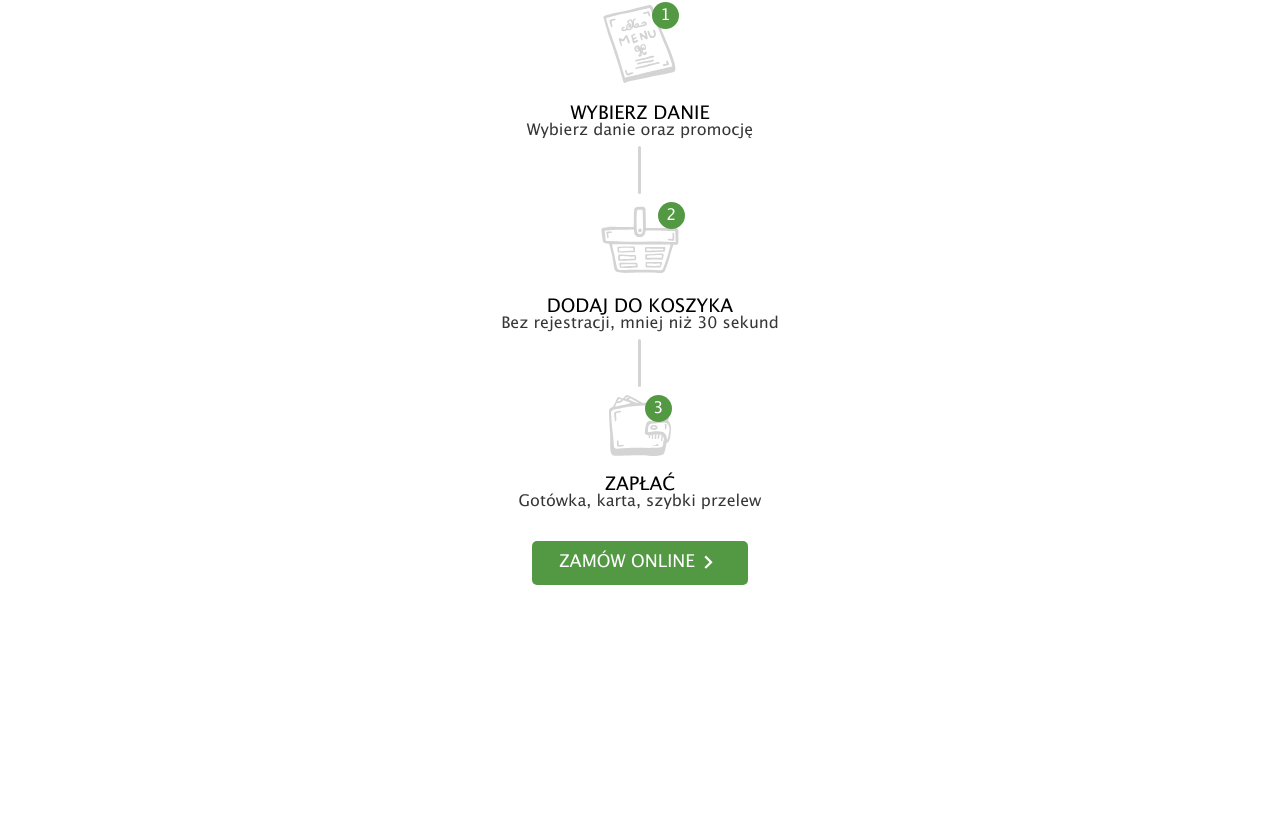
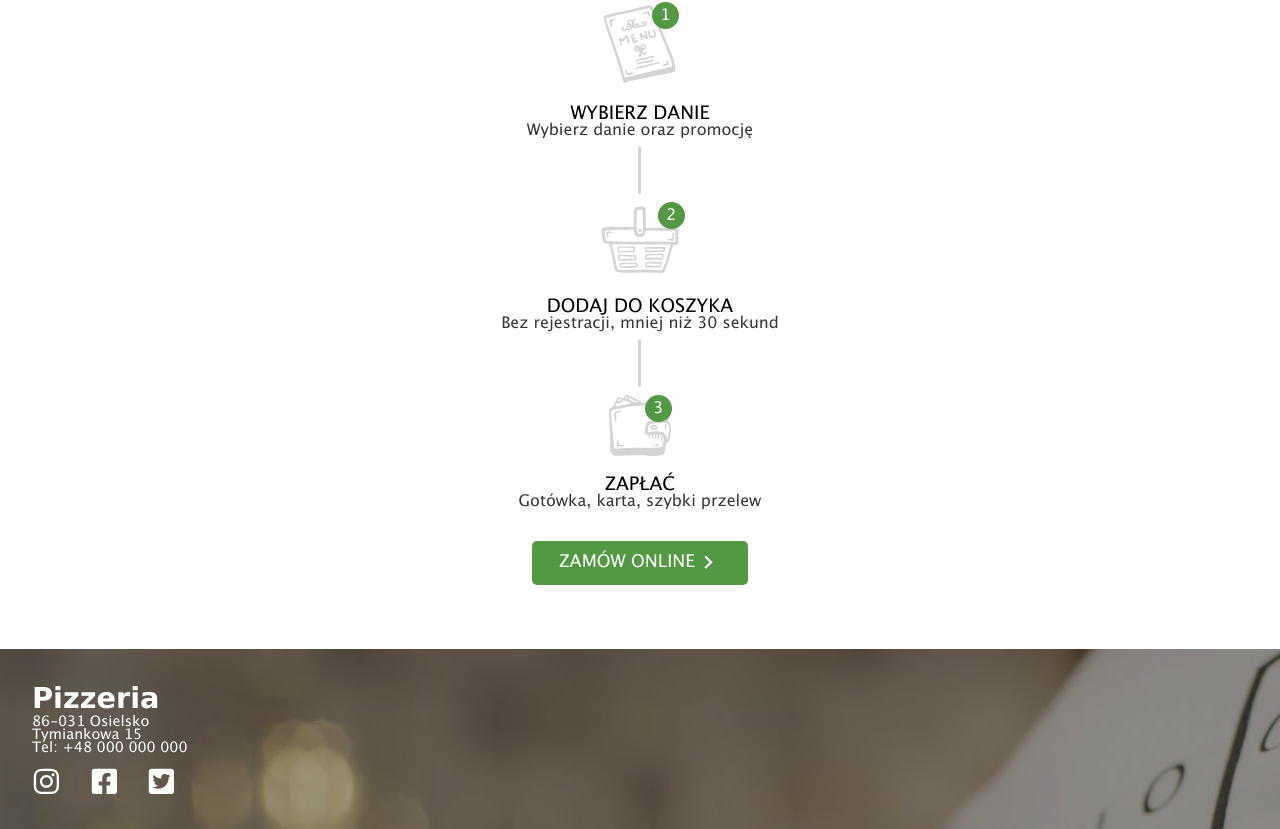
Before and after one commit to Mertinn/react-pizza, a React (Create React App) app: page / in a window 1280 px wide. Shown: the part 2240-3069 px from the top of the page. Before the commit the page ends 2889 px from the top, so only its background shows below. Built offline with nearby package versions, Linux system fonts and the light colour scheme.

Commit message:
Styled footer

```diff
--- /dev/null
+++ b/src/components/Footer/index.tsx
@@ -0,0 +1,32 @@
+import React from "react";
+import { FaFacebookSquare, FaInstagram, FaTwitterSquare } from "react-icons/fa";
+import { FooterContainer, SocialsList, TextContainer } from "./styles";
+
+const Footer = () => {
+  return (
+    <FooterContainer>
+      <TextContainer>
+        <h1>Pizzeria</h1>
+        <p>86-031 Osielsko</p>
+        <p>Tymiankowa 15</p>
+        <p>Tel: +48 000 000 000</p>
+
+        <br />
+
+        <SocialsList>
+          <li>
+            <FaInstagram />
+          </li>
+          <li>
+            <FaFacebookSquare />
+          </li>
+          <li>
+            <FaTwitterSquare />
+          </li>
+        </SocialsList>
+      </TextContainer>
+    </FooterContainer>
+  );
+};
+
+export default Footer;
--- /dev/null
+++ b/src/components/Footer/styles.ts
@@ -0,0 +1,25 @@
+import styled from "styled-components";
+import FurnacePhoto from "../../assets/furnaceImage.jpg";
+
+export const FooterContainer = styled.div`
+  position: relative;
+  padding: 2em;
+  background: url(${FurnacePhoto}) rgba(0, 0, 0, 0.4) 15% 18%;
+  background-blend-mode: color-dodge;
+`;
+
+export const TextContainer = styled.div`
+  color: white;
+  font-size: 0.9rem;
+`;
+
+export const SocialsList = styled.ul`
+  list-style-type: none;
+  display: flex;
+  gap: 2em;
+
+  svg {
+    width: 2em;
+    height: 2em;
+  }
+`;
--- /dev/null
+++ b/src/components/globalStyles.ts
@@ -0,0 +1,17 @@
+import styled from "styled-components";
+
+export const BackgroundImage = styled.div<{ src: string; filter?: string }>`
+  background: url(${(props) => props.src}) center;
+  background-size: cover;
+  filter: ${(props) => props.filter};
+  position: absolute;
+  width: 100%;
+  height: 100%;
+  top: 0;
+  left: 0;
+  z-index: -1;
+`;
+
+BackgroundImage.defaultProps = {
+  filter: "none",
+};
--- a/src/views/HomePage/index.tsx
+++ b/src/views/HomePage/index.tsx
@@ -12,7 +12,6 @@ import {
   ReviewsList,
   ImageContentContainer,
   MenuSection,
-  BackgroundImage,
   BackgroundImageContainer,
   ImageTilesContainer,
   OrderingStepsContainer,
@@ -35,6 +34,8 @@ import { IStep } from "../../components/Steps/Step";
 import { ReactComponent as CartIcon } from "../../assets/Cart icon.svg";
 import { ReactComponent as WalletIcon } from "../../assets/Wallet icon.svg";
 import { ReactComponent as MenuIcon } from "../../assets/Menu icon.svg";
+import { BackgroundImage } from "../../components/globalStyles";
+import Footer from "../../components/Footer";
 
 const HomePage = () => {
   const openHours = [
@@ -167,6 +168,8 @@ const HomePage = () => {
           </Button>
         </OrderingStepsContainer>
       </DefaultSection>
+
+      <Footer />
     </>
   );
 };
--- a/src/views/HomePage/styles.ts
+++ b/src/views/HomePage/styles.ts
@@ -84,17 +84,6 @@ export const ReviewsList = styled.ul`
   gap: 1em;
 `;
 
-export const BackgroundImage = styled.div<{ src: string }>`
-  background: url(${(props) => props.src}) center;
-  background-size: cover;
-  position: absolute;
-  width: 100%;
-  height: 100%;
-  top: 0;
-  left: 0;
-  z-index: -1;
-`;
-
 export const BackgroundImageContainer = styled.div`
   position: relative;
   background: rgba(0, 0, 0, 0.8);
```
Also changed, not shown: src/assets/furnaceImage.jpg (added).
